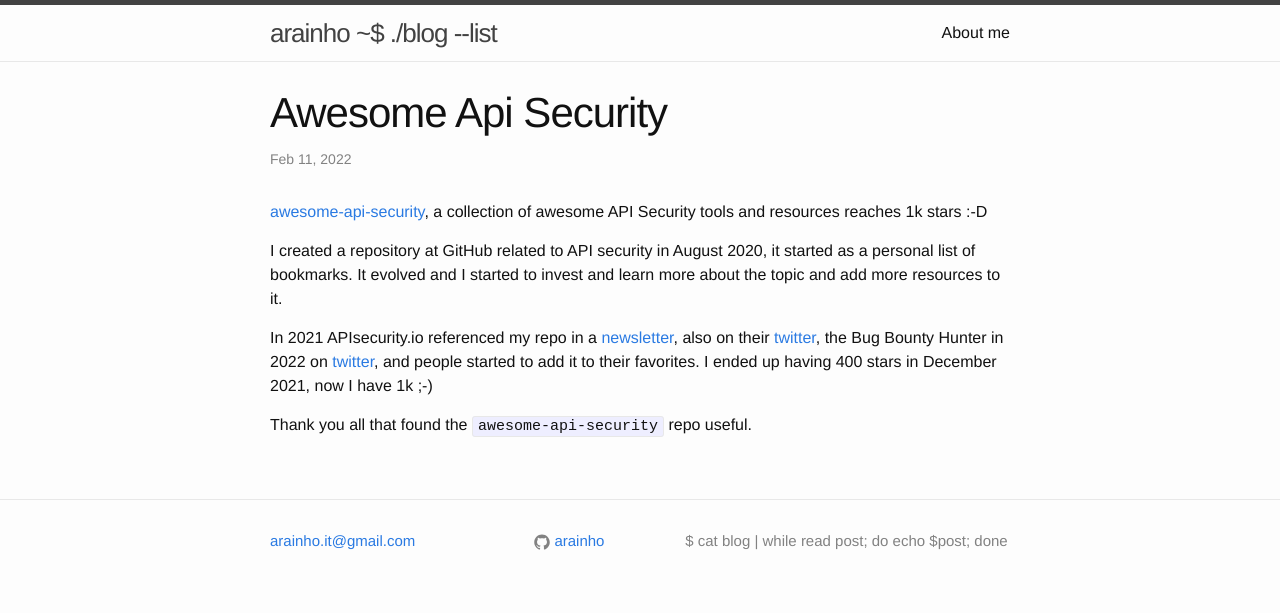
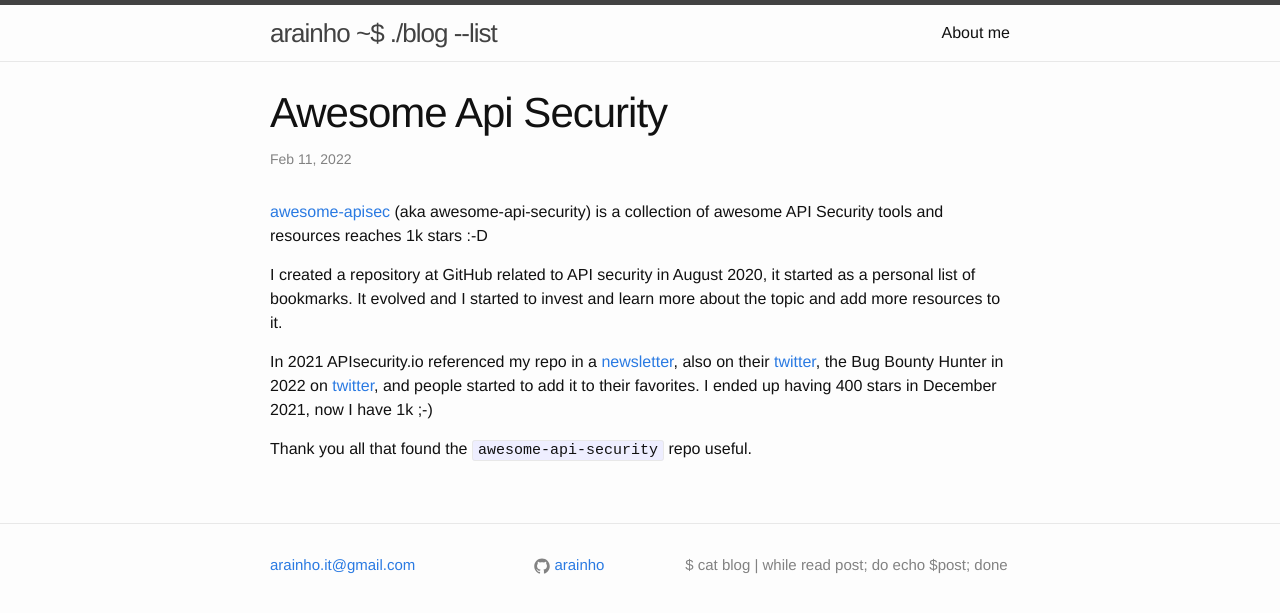
Before and after one commit to arainho/arainho.github.io, a Jekyll site: the page built from _posts/2022-02-11-awesome-api-security.md, in a window 1280 px wide. Shown: the top 613 px of the page. Built offline with Jekyll 4.4.1, drawn with Linux system fonts in a browser that asks for light colours; our own code applies the rules of GitHub Pages for plain Markdown files.

Commit message:
Update 2022-02-11-awesome-api-security.md

```diff
--- a/_posts/2022-02-11-awesome-api-security.md
+++ b/_posts/2022-02-11-awesome-api-security.md
@@ -1,4 +1,4 @@
-[awesome-api-security](https://github.com/arainho/awesome-api-security), a collection of awesome API Security tools and resources reaches 1k stars :-D
+[awesome-apisec](https://github.com/arainho/awesome-api-security) (aka awesome-api-security) is a collection of awesome API Security tools and resources reaches 1k stars :-D
 
 I created a repository at GitHub related to API security in August 2020, it started as a personal list of bookmarks.
 It evolved and I started to invest and learn more about the topic and add more resources to it.
```
